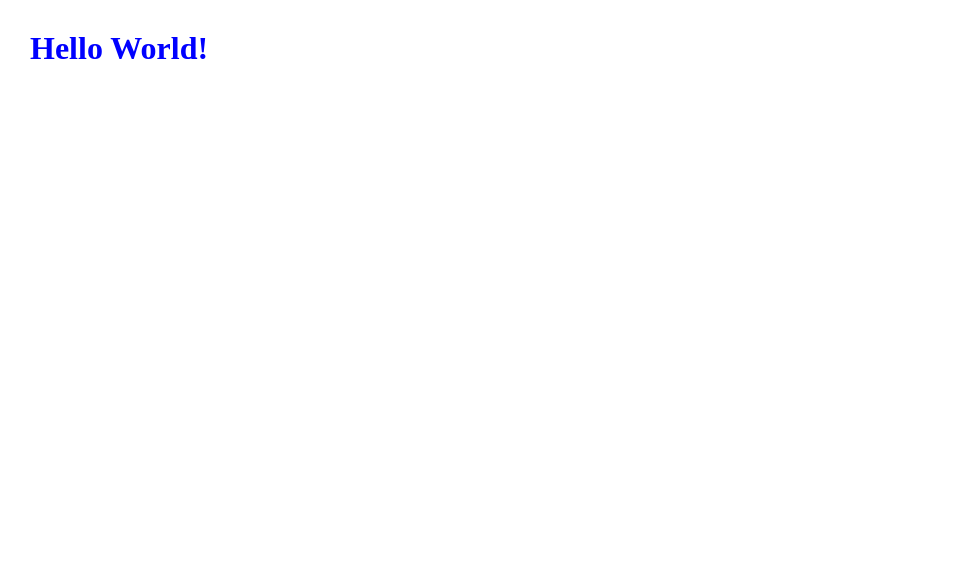
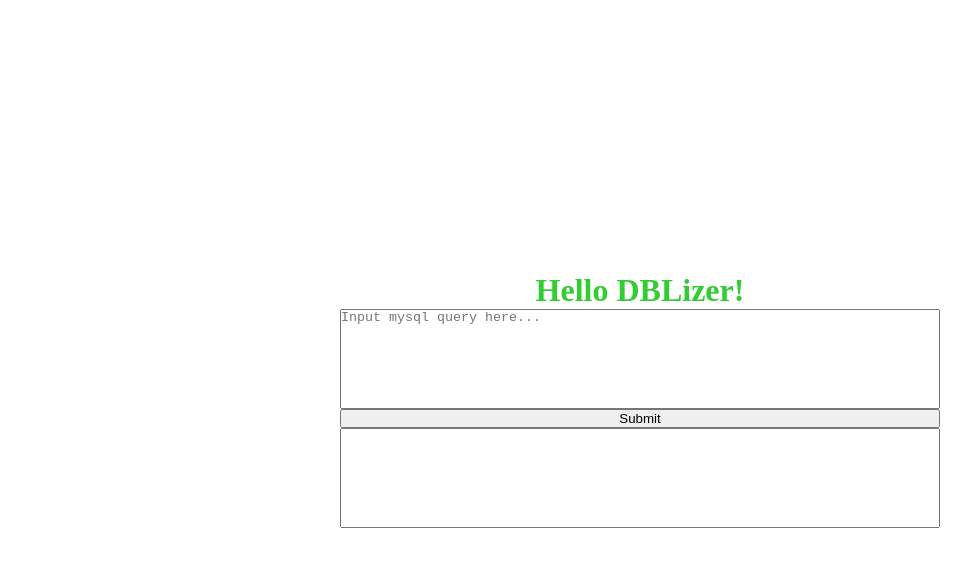
Before and after one commit to spkenn5/dblizer, a website: page resources/html/index.html in a window 1280 px wide. Shown: the whole page, without its empty margins (0-973 px from the left). Drawn offline with Linux system fonts and the light colour scheme; files that its build step writes are made by us from their sources.

Commit message:
add http request and return result

```diff
--- a/resources/css/app.css
+++ b/resources/css/app.css
@@ -1,10 +1,25 @@
 * {margin: 0; padding: 0;}
-body {padding: 30px;}
+body {padding: 30px; display: flex;}
 
 #highlight {display: none;}
 
 h1 {
-    color: blue;
+    color: limegreen;
+    text-align: center;
+}
+
+textarea {
+    resize: none;
+    width: 600px;
+    height: 100px;
+}
+
+#queryBox {
+    display: inline-grid;
+}
+
+#main {
+    margin: auto;
 }
 
 /*styles for the pre tag*/
--- a/resources/html/index.html
+++ b/resources/html/index.html
@@ -4,6 +4,18 @@
         <link rel="stylesheet" href="./resources/css/app.css">
     </head>
     <body>
-        <h1>Hello World!</h1>
+        <div id="main">
+            <form id="submitForm">
+                <h1>Hello DBLizer!</h1>
+                <div id="queryBox">
+                    <textarea id="query" placeholder="Input mysql query here..."></textarea>
+                    <input type="submit" value="Submit">
+                </div>
+                <div id="resultBox">
+                    <textarea id="queryResult" readonly></textarea>
+                </div>
+              </form>
+        </div>
     </body>
+    <script src="./resources/js/main.js"></script>
 </html>
--- a/resources/js/service.js
+++ b/resources/js/service.js
@@ -71,15 +71,12 @@ exports.testRequest = function (req, res) {
 
     req.on('end', function () {
         postBody = JSON.parse(body);
-        console.log('DEBUG postBody', postBody.q);
         var response = {};
         db.query(postBody.q, (err, result) => {
-            console.log('DEBUG postBody 2', postBody.q);
             if(!err){
                 response = JSON.stringify(result);
                 res.statusCode = 200;
             } else {
-                console.log('DEBUG error ', JSON.stringify(err));
                 response = JSON.stringify(err);
                 res.statusCode = 500;
             }
```
Also changed, not shown: resources/js/main.js (added, +29 -0 lines).
